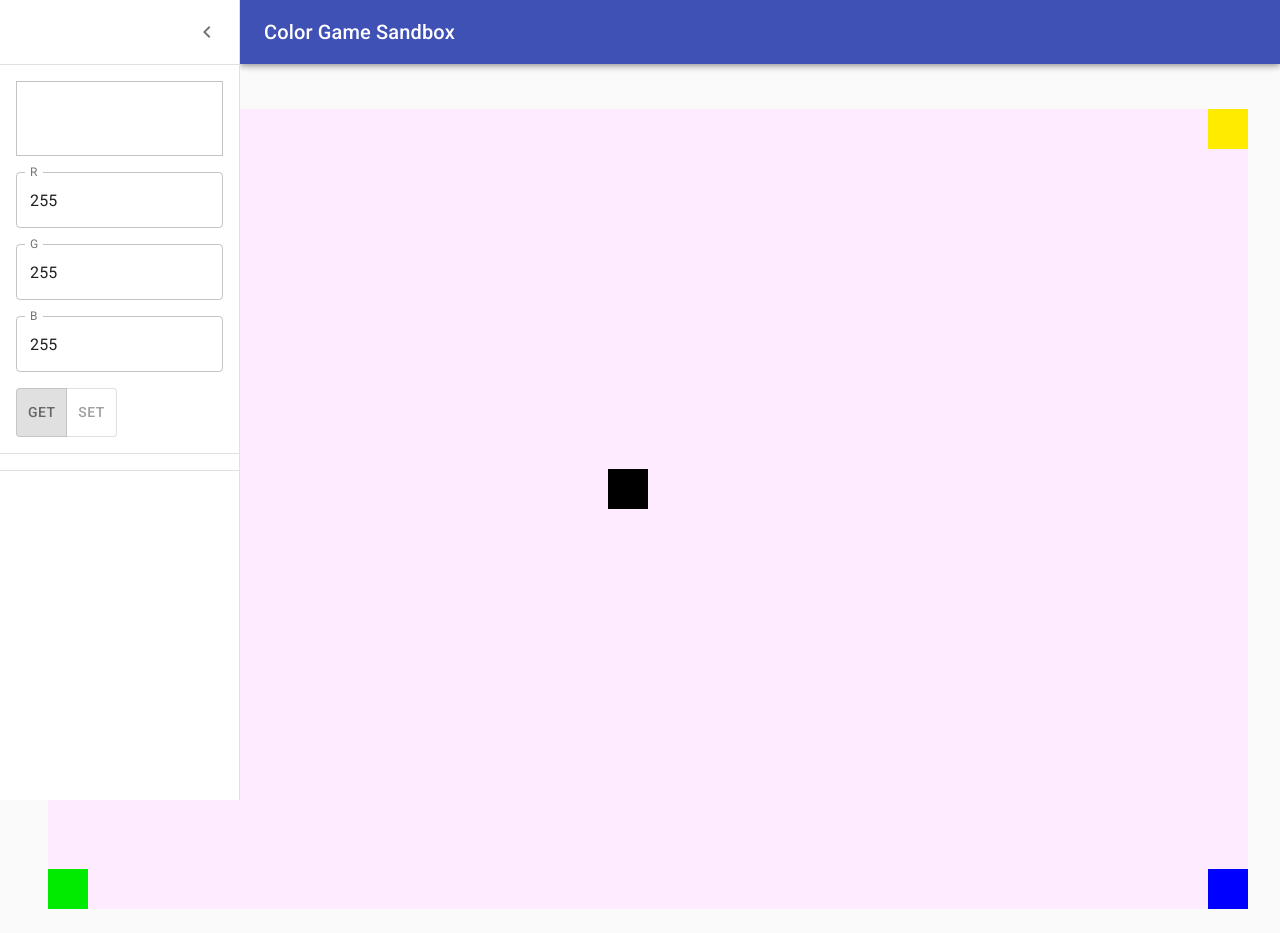
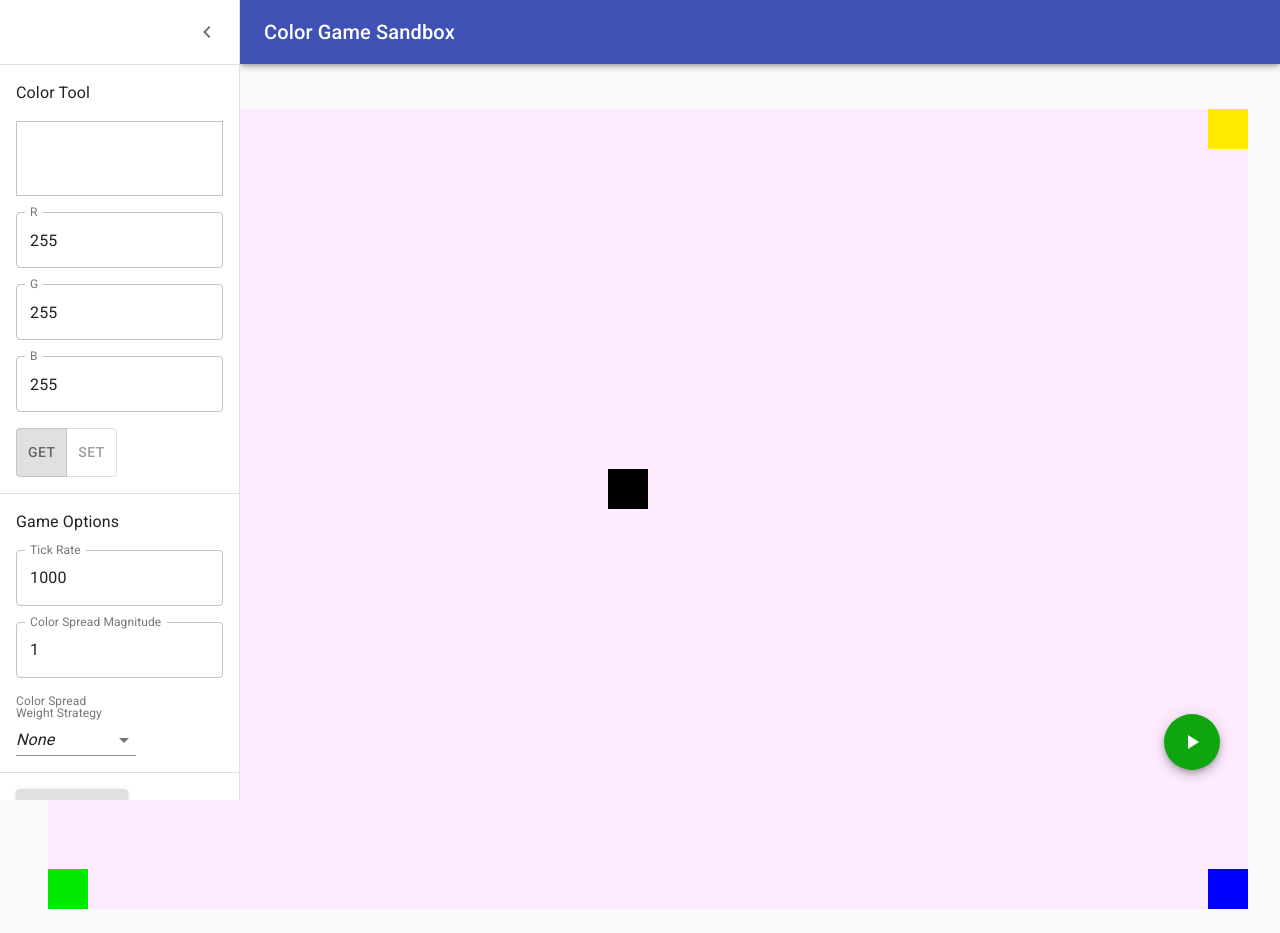
Before and after one commit to BrokanXYZ/Color_Game_Sandbox, a Next.js app: page / in a window 1280 px wide. Both pictures are taken after a click on the button 36 px from the left and 32 px from the top of the page. Built offline with nearby package versions, Linux system fonts and the light colour scheme.

Commit message:
Added placeholders for drawer and FAB

```diff
--- a/components/CustomDrawer.tsx
+++ b/components/CustomDrawer.tsx
@@ -2,20 +2,16 @@ import React, {useState} from 'react';
 
 import { makeStyles } from '@material-ui/core/styles';
 import Drawer from '@material-ui/core/Drawer';
-import List from '@material-ui/core/List';
-import Grid from '@material-ui/core/Grid';
-import Typography from '@material-ui/core/Typography';
 import Divider from '@material-ui/core/Divider';
 import IconButton from '@material-ui/core/IconButton';
+import Button from '@material-ui/core/Button';
+import List from '@material-ui/core/List';
 import ListItem from '@material-ui/core/ListItem';
-import ListItemIcon from '@material-ui/core/ListItemIcon';
-import ListItemText from '@material-ui/core/ListItemText';
-import TextField from '@material-ui/core/TextField';
 
 import ChevronLeftIcon from '@material-ui/icons/ChevronLeft';
 
-import Color from '../models/Color';
 import PreviewColor from './PreviewColor';
+import GameOptions from './GameOptions';
 
 
 const drawerWidth = 240;
@@ -64,18 +60,19 @@ export default function CustomDrawer({
       </div>
 
       <Divider />
-
       <PreviewColor />
-
+      <Divider />
+      <GameOptions />
       <Divider />
 
       <List>
+        <ListItem>
+          <Button variant="contained">
+            Reset Grid
+          </Button>
+        </ListItem>
       </List>
 
-      <Divider />
-
-      <List>
-      </List>
     </Drawer>
   );
 }
--- /dev/null
+++ b/components/GameOptions.tsx
@@ -0,0 +1,78 @@
+import React, {useState} from 'react';
+
+import { makeStyles } from '@material-ui/core/styles';
+import List from '@material-ui/core/List';
+import ListItem from '@material-ui/core/ListItem';
+import TextField from '@material-ui/core/TextField';
+import Typography from '@material-ui/core/Typography';
+import FormControl from '@material-ui/core/FormControl';
+import InputLabel from '@material-ui/core/InputLabel';
+import Select from '@material-ui/core/Select';
+import MenuItem from '@material-ui/core/MenuItem';
+
+
+const useStyles = makeStyles((theme) => ({
+  formControl: {
+    minWidth: 120,
+  },
+}));
+
+export default function PreviewColor() {
+
+  const classes = useStyles();
+
+  const [tickRate, setTickRate] = useState<number>(1000);
+  const [colorSpreadMagnitude, setColorSpreadMagnitude] = useState<number>(1);
+  const [colorSpreadWeightStrategy, setColorSpreadWeightStrategy] = useState<string>("");
+
+  return (
+    <List>
+      <ListItem>
+        <Typography>
+          Game Options
+        </Typography>
+      </ListItem>
+      <ListItem>
+        <TextField
+          label="Tick Rate"
+          type="number"
+          InputLabelProps={{
+            shrink: true,
+          }}
+          variant="outlined"
+          value={tickRate}
+          onChange={(event)=>{setTickRate(parseInt(event.target.value))}}
+        />
+      </ListItem>
+      <ListItem>
+        <TextField
+          label="Color Spread Magnitude"
+          type="number"
+          InputLabelProps={{
+            shrink: true,
+          }}
+          variant="outlined"
+          value={colorSpreadMagnitude}
+          onChange={(event)=>{setColorSpreadMagnitude(parseInt(event.target.value))}}
+        />
+      </ListItem>
+      <ListItem>
+        <FormControl className={classes.formControl}>
+          <InputLabel shrink >
+            Color Spread Weight Strategy
+          </InputLabel>
+          <Select
+            value={colorSpreadWeightStrategy}
+            onChange={(event)=>{setColorSpreadWeightStrategy(String(event.target.value))}}
+            displayEmpty
+            style={{marginTop: '30px'}}
+          >
+            <MenuItem value="">
+              <em>None</em>
+            </MenuItem>
+          </Select>
+        </FormControl>
+      </ListItem>
+    </List>
+  );
+}
--- a/components/PreviewColor.tsx
+++ b/components/PreviewColor.tsx
@@ -4,6 +4,7 @@ import { makeStyles } from '@material-ui/core/styles';
 import List from '@material-ui/core/List';
 import ListItem from '@material-ui/core/ListItem';
 import TextField from '@material-ui/core/TextField';
+import Typography from '@material-ui/core/Typography';
 
 import ToggleButton from '@material-ui/lab/ToggleButton';
 import ToggleButtonGroup from '@material-ui/lab/ToggleButtonGroup';
@@ -11,24 +12,7 @@ import ToggleButtonGroup from '@material-ui/lab/ToggleButtonGroup';
 import Color from '../models/Color';
 
 
-const drawerWidth = 240;
-
 const useStyles = makeStyles((theme) => ({
-  drawer: {
-    width: drawerWidth,
-    flexShrink: 0,
-  },
-  drawerPaper: {
-    width: drawerWidth,
-  },
-  drawerHeader: {
-    display: 'flex',
-    alignItems: 'center',
-    padding: theme.spacing(0, 1),
-    // necessary for content to be below app bar
-    ...theme.mixins.toolbar,
-    justifyContent: 'flex-end',
-  },
   colorPreview: (previewColor: Color) => ({
     width: '100%',
     height: '75px',
@@ -49,6 +33,11 @@ export default function PreviewColor() {
 
   return (
     <List>
+      <ListItem>
+        <Typography>
+          Color Tool
+        </Typography>
+      </ListItem>
       <ListItem>
         <div className={classes.colorPreview}/>
       </ListItem>
--- /dev/null
+++ b/components/StartStopFab.tsx
@@ -0,0 +1,34 @@
+import React, {useState} from 'react';
+
+import { makeStyles } from '@material-ui/core/styles';
+import Fab from '@material-ui/core/Fab';
+
+import PlayArrowIcon from '@material-ui/icons/PlayArrow';
+
+
+const useStyles = makeStyles((theme) => ({
+  fab: {
+    position: 'absolute',
+    right: '0',
+    bottom: '0',
+    marginRight: '60px',
+    marginBottom: '30px',
+    backgroundColor: 'rgb(15, 165, 15)',
+    '&:hover':{
+      backgroundColor: 'rgb(15, 185, 15)'
+    }
+  }
+}));
+
+export default function StartStopFab() {
+
+  const classes = useStyles();
+
+  const [tickRate, setTickRate] = useState<number>(1000);
+
+  return (
+    <Fab color="primary" className={classes.fab}>
+        <PlayArrowIcon />
+    </Fab>
+  );
+}
--- a/pages/index.tsx
+++ b/pages/index.tsx
@@ -8,6 +8,7 @@ import clsx from 'clsx';
 import Layout from '../components/Layout';
 import Game from '../components/Game';
 import CustomAppBar from '../components/CustomAppBar';
+import StartStopFab from '../components/StartStopFab';
 
 
 const useStyles = makeStyles((theme) => ({
@@ -56,6 +57,7 @@ export default function Index() {
         })}
       >
         <Game />
+        <StartStopFab />
       </main>
     </Layout>
   )
```
